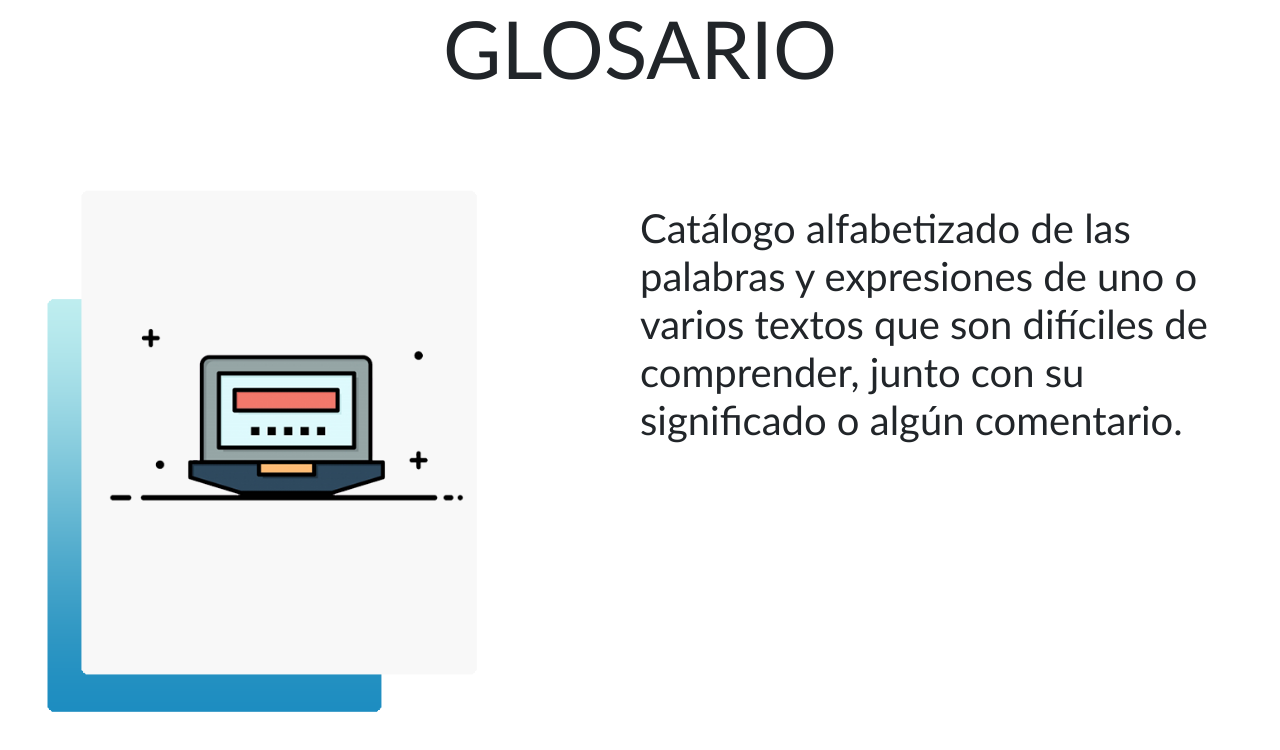
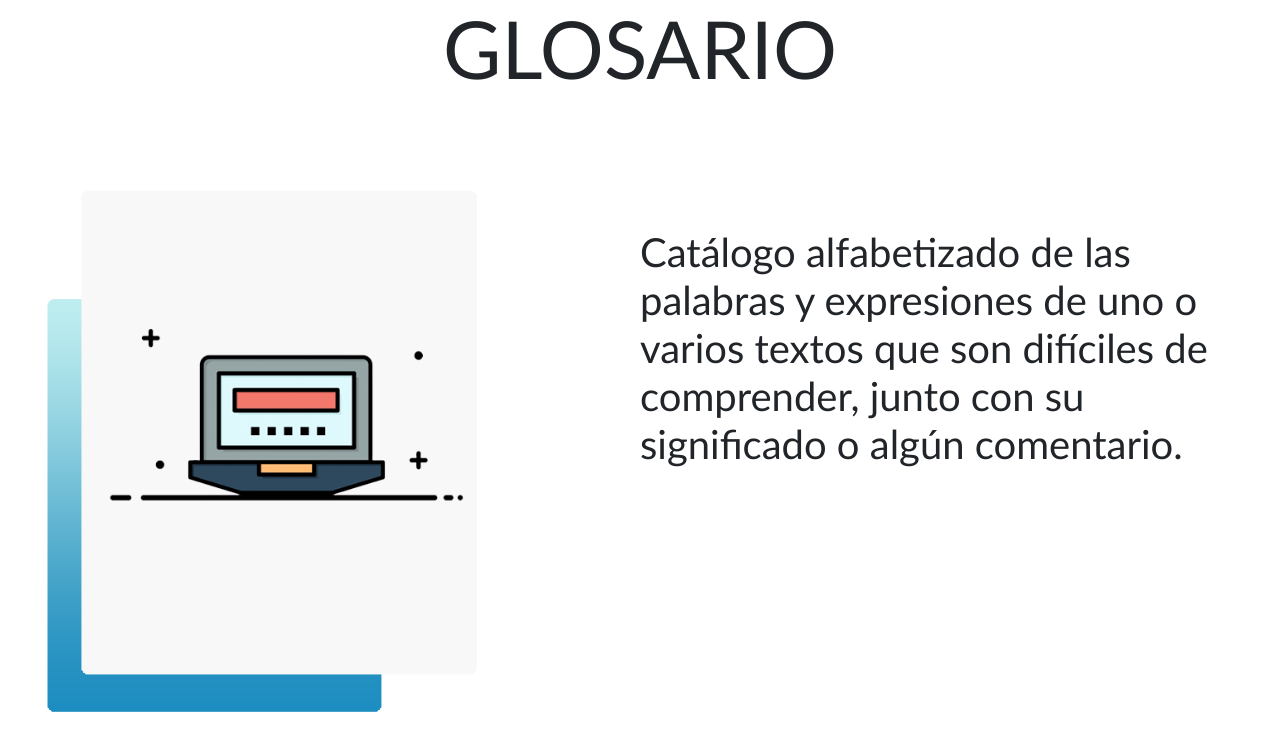
Before and after one commit to Andersonmoreno/Glosario, a plain HTML site: page index.html in a window 1280 px wide. Drawn offline with nearby package versions, Linux system fonts and the light colour scheme.

Commit message:
Update index.html

```diff
--- a/index.html
+++ b/index.html
@@ -29,7 +29,7 @@
                 <div class="divimg">
                     <img src="img/computador.png" id="imgcom" alt="">
                 </div>
-                <div class="divtext">
+                <div class="divtext"><br>
                     <h1>Catálogo alfabetizado de las palabras y expresiones de uno o varios textos que son difíciles de comprender, junto con su significado o algún comentario.
                     </h1>
                 </div>
```
